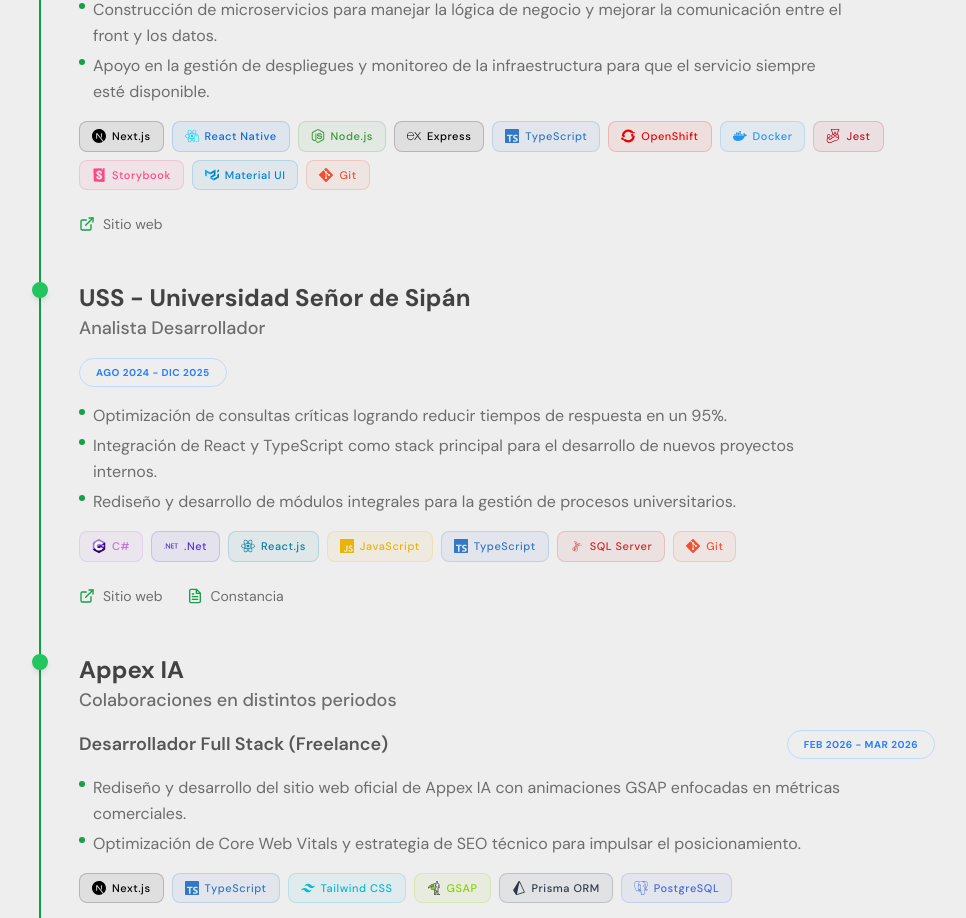
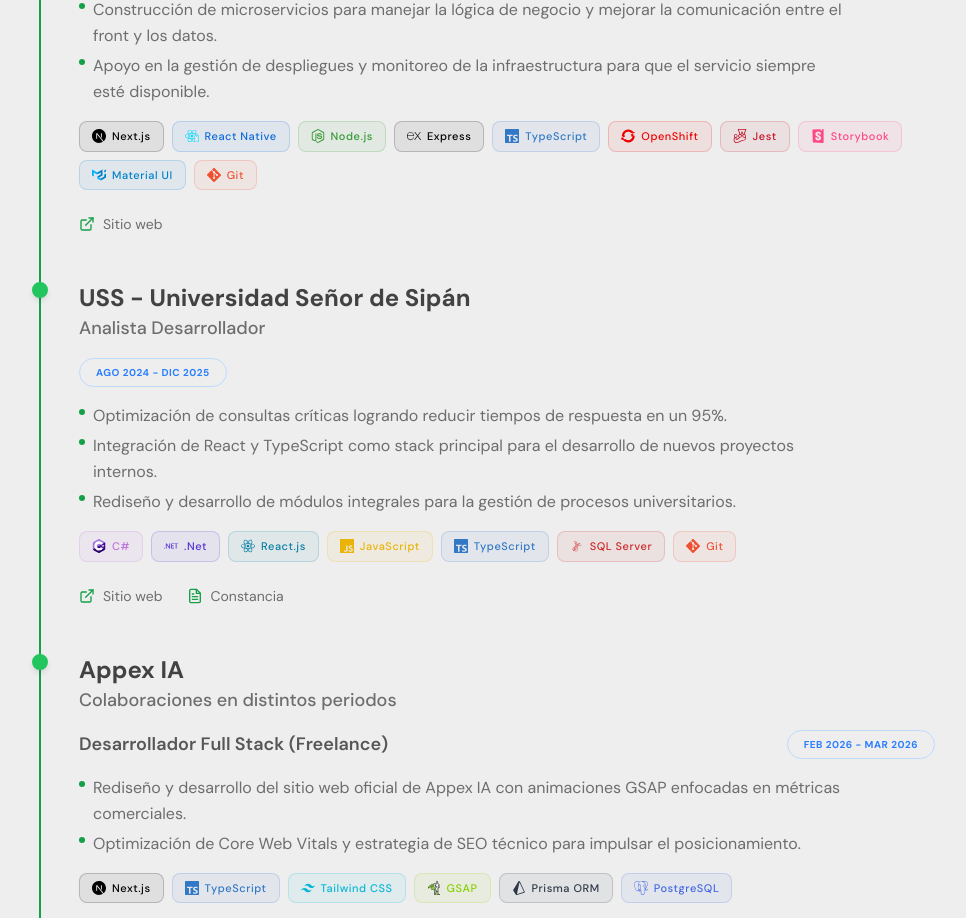
Before and after one commit to rody-huancas/dev-portfolio, a Next.js app: page / in a window 1280 px wide. Shown: the part 1360-2278 px from the top of the page, without its empty margins (153-1119 px from the left). Built offline with nearby package versions, Linux system fonts and the light colour scheme; no server answers.

Commit message:
feat(data): remove Docker from technologies list in experience data

```diff
--- a/src/data/experience.data.ts
+++ b/src/data/experience.data.ts
@@ -34,7 +34,7 @@
             en: "Supporting deployment management and infrastructure monitoring to keep the service always available.",
           },
         ],
-        technologies: ["Next.js", "React Native", "Node.js", "Express", "TypeScript", "OpenShift", "Docker", "Jest", "Storybook", "Material UI", "Git"],
+        technologies: ["Next.js", "React Native", "Node.js", "Express", "TypeScript", "OpenShift", "Jest", "Storybook", "Material UI", "Git"],
       },
     ],
   },
```
